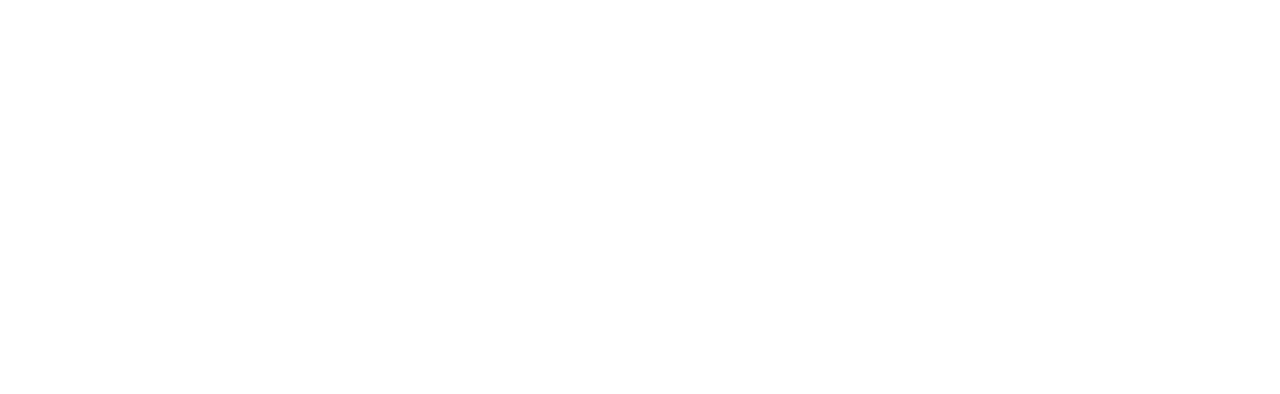
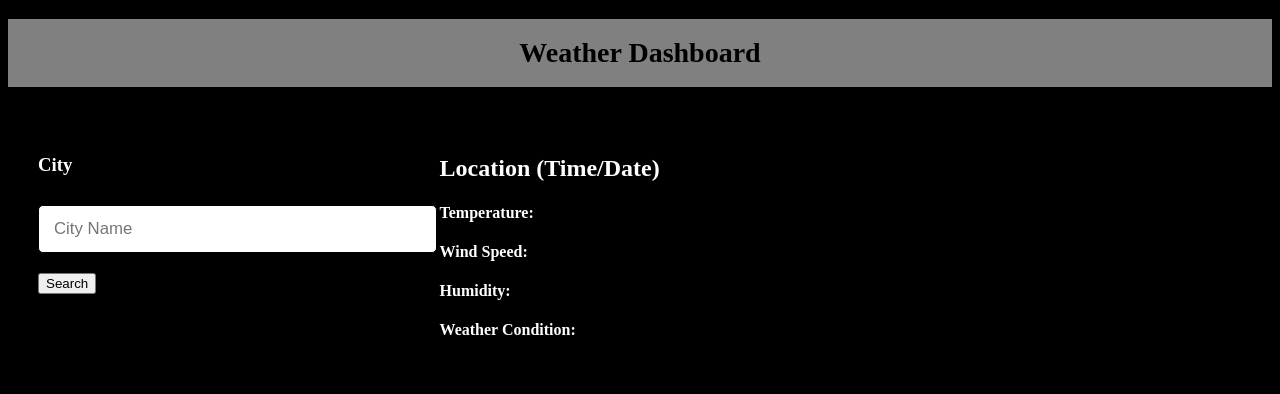
Before and after one commit to TRalston511/Weather-Dashboard, a plain HTML site: page index.html in a window 1280 px wide. Drawn offline with Linux system fonts and the light colour scheme.

Commit message:
outline html and some css

```diff
--- a/index.html
+++ b/index.html
@@ -4,8 +4,30 @@
     <meta charset="UTF-8">
     <meta name="viewport" content="width=device-width, initial-scale=1.0">
     <title>Weather Dashboard</title>
+    <link rel="stylesheet" href="style.css">
 </head>
 <body>
+    <h1>Weather Dashboard</h1>
+    <main class="container">
+        <section class="weather-input">
+            <h3>City</h3>
+            <input type="text" placeholder="City Name">
+            <button class="search-btn">Search</button>
+        </section>
+        <section class="weather-data">
+            <div class="current-weather">
+                <div class="detail">
+                    <h2>Location (Time/Date)</h2>
+                    <h4>Temperature:</h4>
+                    <h4>Wind Speed:</h4>
+                    <h4>Humidity:</h4>
+                </div>
+                <div class="weather-condition">
+                    <h4>Weather Condition:</h4>
+                </div>
+            </div>
+        </section>
+    </main>
 
 </body>
 </html>
--- a/style.css
+++ b/style.css
@@ -0,0 +1,33 @@
+body{
+    background: black;
+    color: #fff;
+}
+h1{
+    background:grey;
+    color: black;
+    font-size: 1.75rem;
+    padding: 18px 0;
+    text-align: center;
+}
+.container{
+    display: flex;
+    padding: 30px;
+    gap: 35px;
+}
+.weather-input{
+    width: 550px;
+}
+.weather-input input{
+    width: 100%;
+    height: 46px;
+    outline-color: blue;
+    padding: 0 15px;
+    margin: 10px 0 20px 0;
+    font-size: 1.05rem;
+    border: 1px solid;
+    border-radius: 5px;
+}
+.weather-data{
+    width: 100%;
+
+}
```
